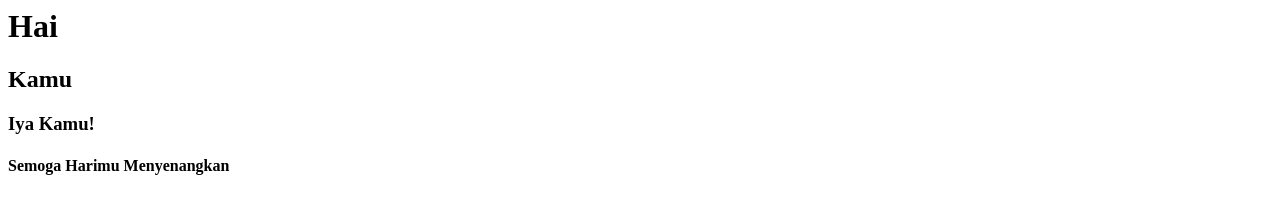
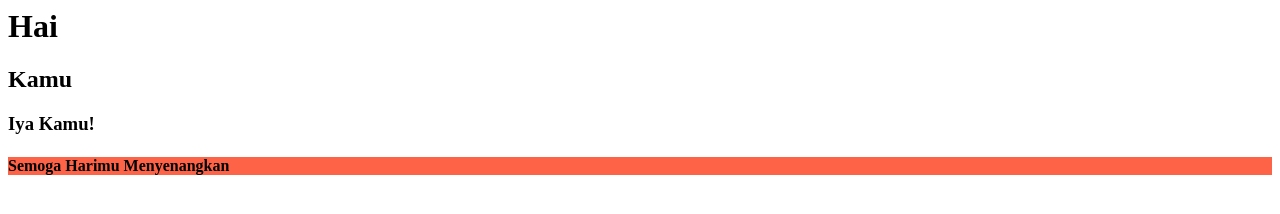
Before and after one commit to hafidzatussho/PraktikumPKII, a plain HTML site: page index.html in a window 1280 px wide. Drawn offline with Linux system fonts and the light colour scheme.

Commit message:
Update index.html

```diff
--- a/index.html
+++ b/index.html
@@ -1,4 +1,4 @@
 <h1>Hai</h1>
 <h2>Kamu</h2>
 <h3>Iya Kamu!</h3>
-<h4>Semoga Harimu Menyenangkan</h4>
+<h4 style="background-color:Tomato;">Semoga Harimu Menyenangkan</h4>
```
